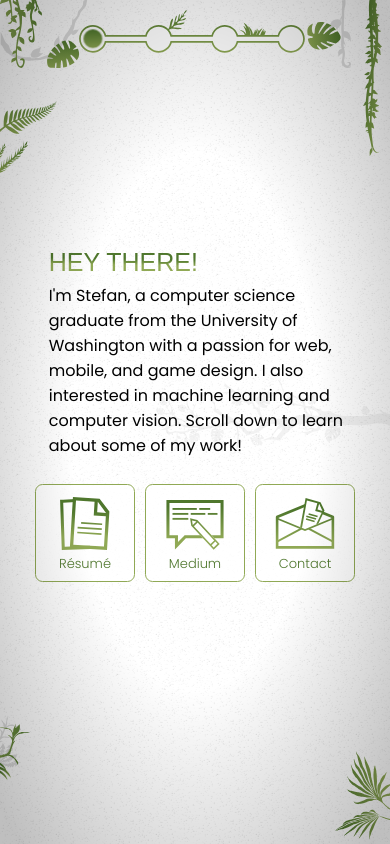
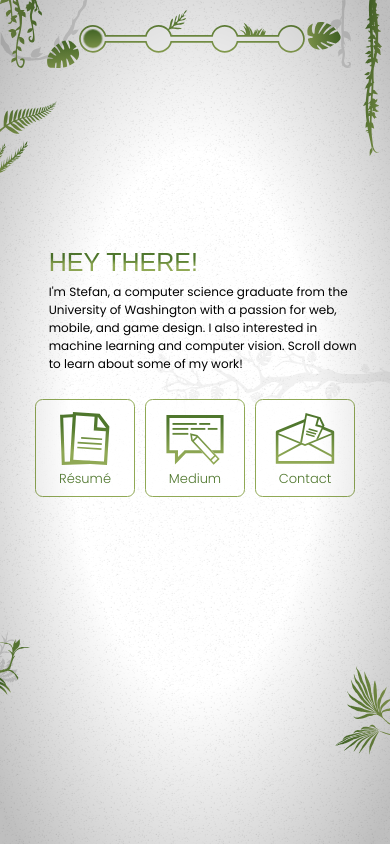
Before and after one commit to StefanTodoran/StefanTodoran.github.io, a React (Vite) app: page / in a window 390 px wide. Built offline with nearby package versions, Linux system fonts and the light colour scheme; no server answers; a web font is replaced by a local one.

Commit message:
fixed font size for small screens, still tweaking back-to-top button

```diff
--- a/src/App.sass
+++ b/src/App.sass
@@ -160,6 +160,13 @@ p
   .long-version
     display: none
 
+@media screen and (max-width: 768px)
+  p
+    font-size: 14px
+
 @media screen and (max-width: 425px)
+  p
+    font-size: 12px
+
   .container
     padding: 30vh 5vw 10vh 5vw
--- a/src/Misc.sass
+++ b/src/Misc.sass
@@ -39,8 +39,8 @@
     #back-to-top
         // top: unset !important
         // bottom: -30vh
-        max-width: 40vmin
-        max-height: 190px
+        max-width: 35vmin
+        max-height: 175px
 
 @media screen and (max-width: 768px)
     .mobile-vertical-fix
@@ -48,4 +48,4 @@
 
 @media screen and (max-width: 425px)
     #back-to-top
-        max-width: 30vmin
+        max-width: 20vmin
--- a/src/components/styles/Title.sass
+++ b/src/components/styles/Title.sass
@@ -134,14 +134,14 @@ p:focus
     .title.tiny-width-fix
         font-size: 26px
 
-    p, .title.small
+    .title.small
         font-size: 14px
 
 @media screen and (max-width: 425px)
     .title
         font-size: 25px
 
-    p, .title.small
+    .title.small
         font-size: 12px
 
     .title.tiny-width-fix
```
